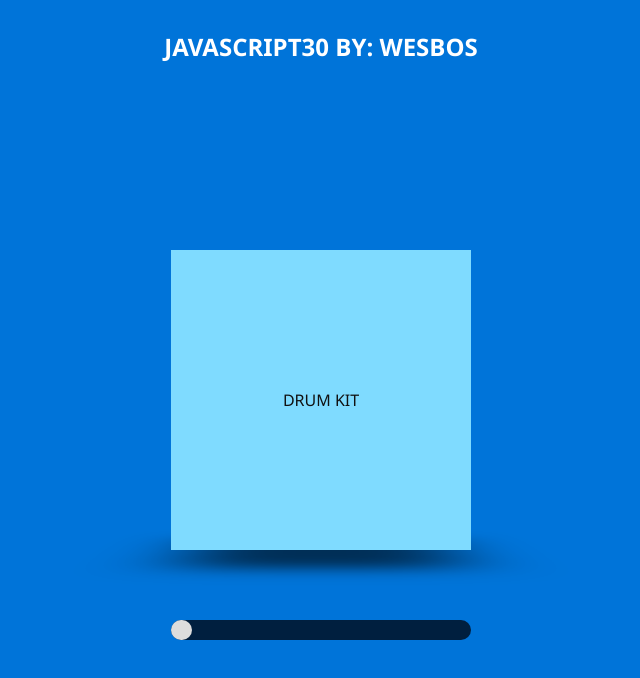
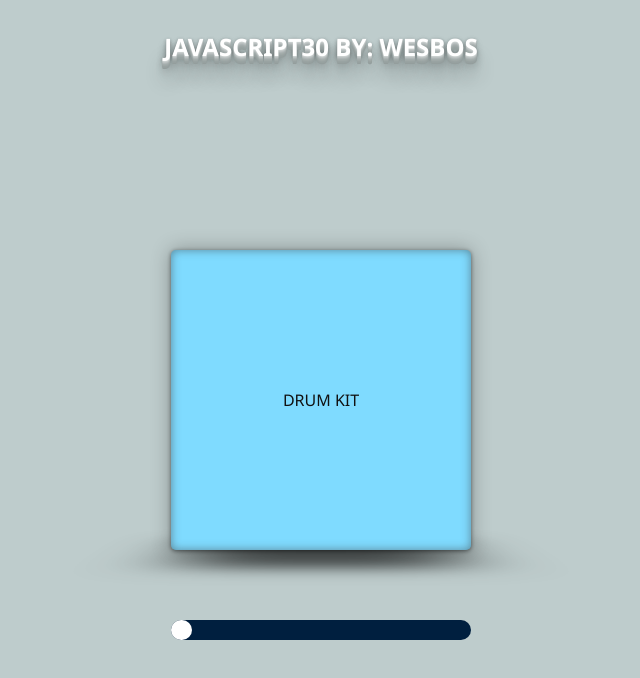
Before and after one commit to mjmercado/javascript30Wesbos, a plain HTML site: page index.html in a window 1280 px wide. Shown: the whole page, without its empty margins (319-959 px from the left). Drawn offline with Linux system fonts and the light colour scheme.

Commit message:
Added box shadow 3d effects

```diff
--- a/stylesheet/style.scss
+++ b/stylesheet/style.scss
@@ -1,5 +1,13 @@
 * {
   box-sizing: border-box;
+}
+
+.swiper-slide-active {
+  position: relative;
+  border-radius: 5px;
+  box-shadow: 0 1px 4px rgba(0, 0, 0, 0.5), 0 0 20px rgba(0, 0, 0, 0.3),
+    0 0 10px 0px rgba(53, 51, 51, 0.5) inset;
+  // box-shadow: 0 0 10px 0px rgba(53, 51, 51, 0.5);
 }
 
 html,
@@ -14,7 +22,7 @@ body {
   margin: 0 auto;
   position: relative;
   color: #fff;
-  background-color: #0074d9;
+  background-color: #becccc;
   font-family: "Segoe UI", Tahoma, Geneva, Verdana, sans-serif;
   .page-title {
     h1 {
@@ -23,6 +31,13 @@ body {
       display: block;
       text-align: center;
       text-transform: uppercase;
+      text-shadow: 0 1px 0 hsl(174, 5%, 80%), 0 2px 0 hsl(174, 5%, 75%),
+        0 3px 0 hsl(174, 5%, 70%), 0 4px 0 hsl(174, 5%, 66%),
+        0 5px 0 hsl(174, 5%, 64%), 0 6px 0 hsl(174, 5%, 62%),
+        0 7px 0 hsl(174, 5%, 61%), 0 8px 0 hsl(174, 5%, 60%),
+        0 0 5px rgba(0, 0, 0, 0.05), 0 1px 3px rgba(0, 0, 0, 0.2),
+        0 3px 5px rgba(0, 0, 0, 0.2), 0 5px 10px rgba(0, 0, 0, 0.2),
+        0 10px 10px rgba(0, 0, 0, 0.2), 0 20px 20px rgba(0, 0, 0, 0.3);
     }
   }
   .lessons {
@@ -38,7 +53,6 @@ body {
         margin-bottom: 10px;
         background-color: #7fdbff;
         padding: 20px 10px;
-        // box-shadow: 0px 0px 30px 5px #000;
         a {
           text-decoration: none;
           color: inherit;
@@ -52,7 +66,7 @@ body {
           text-align: center;
           color: #111111;
           &:hover {
-            color: #001f3f;
+            color: #900000;
           }
           &:focus {
             outline: none;
@@ -73,7 +87,7 @@ body {
         height: 100%;
         flex-basis: 0%;
         border-radius: 25px;
-        background-color: #dddddd;
+        background-color: #fff;
         transition: flex-basis 0.5s;
       }
     }
```
Also changed, not shown: stylesheet/style.css, 1 other file.
